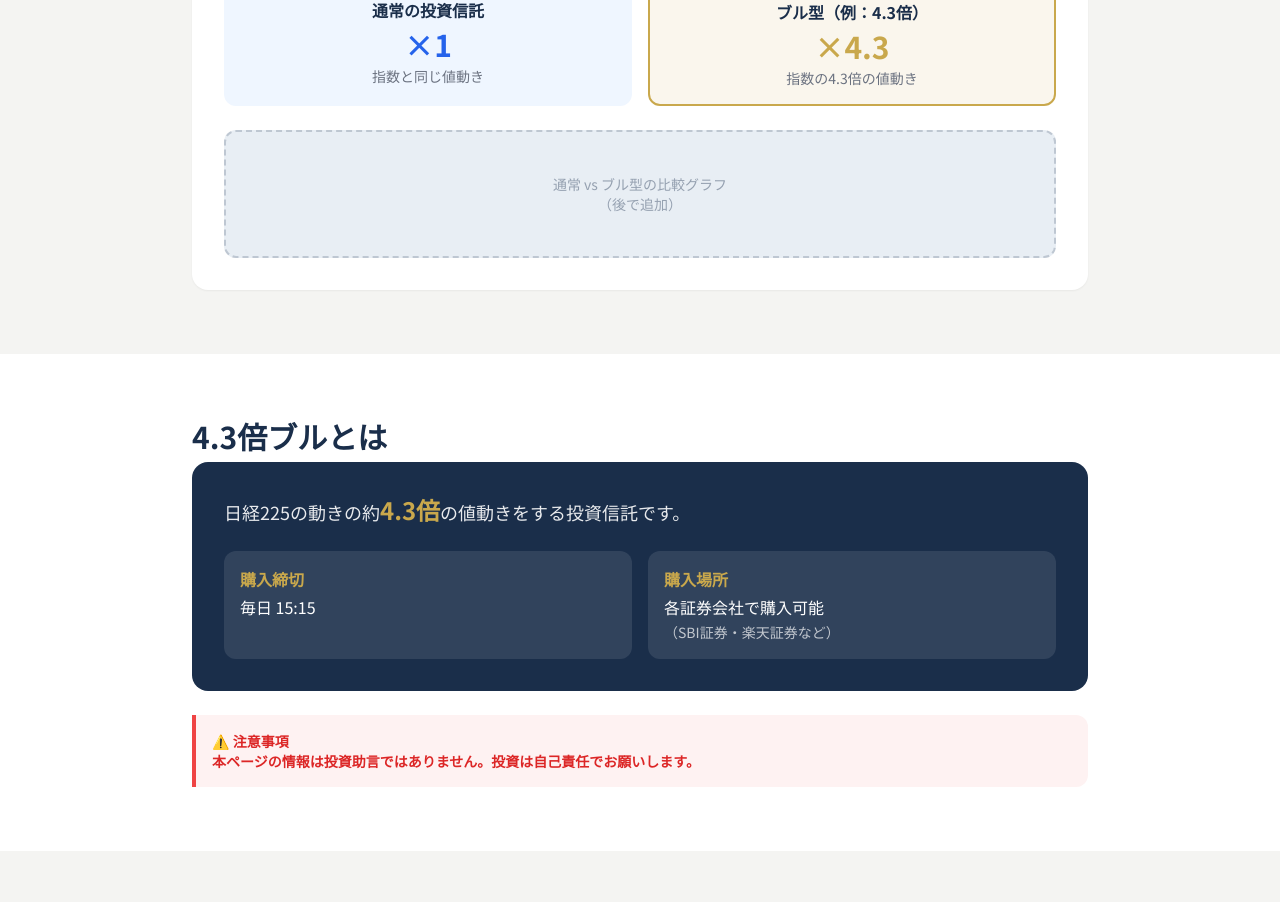
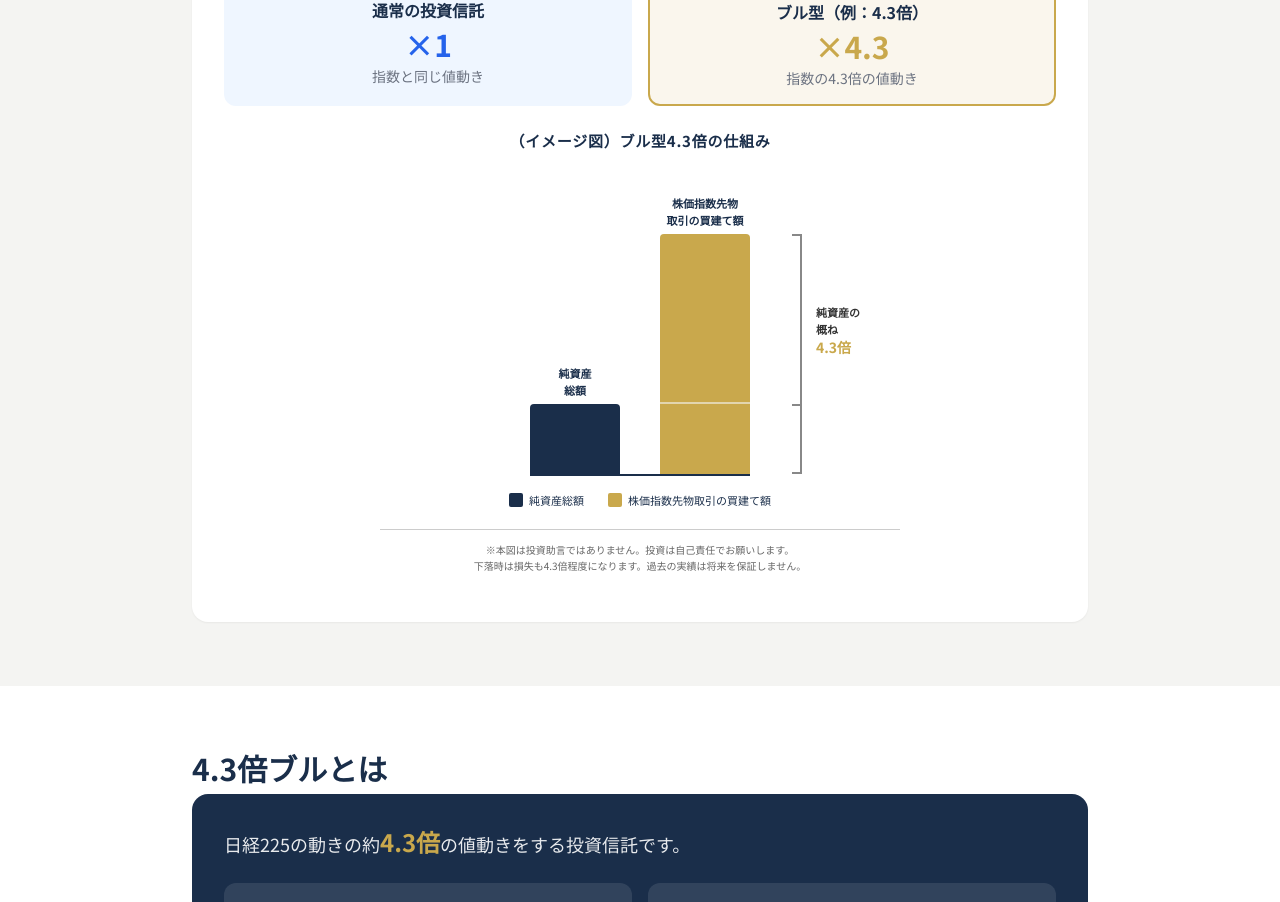
Before and after one commit to tanima3232-eng/bulltalk, a Next.js app: page /market in a window 1280 px wide. Shown: the part 2132-3034 px from the top of the page. Built offline with nearby package versions, Linux system fonts and the light colour scheme; no server answers.

Commit message:
feat: ブルファンドの図をM4セクションに追加（JSX変換済み）

```diff
--- a/app/market/page.tsx
+++ b/app/market/page.tsx
@@ -160,8 +160,61 @@ export default async function MarketPage() {
                   <p className="text-sm text-gray-500 mt-1">指数の4.3倍の値動き</p>
                 </div>
               </div>
-              <div className="bg-light-navy rounded-xl p-6 flex items-center justify-center min-h-32 border-2 border-dashed border-navy/20">
-                <p className="text-navy/40 text-sm text-center">通常 vs ブル型の比較グラフ<br />（後で追加）</p>
+              {/* ブルファンドの図 */}
+              <div className="my-4 w-full overflow-x-auto">
+                <div style={{maxWidth:"520px", margin:"0 auto", fontFamily:"'Hiragino Kaku Gothic Pro','Noto Sans JP',sans-serif"}}>
+                  <h4 style={{textAlign:"center", color:"#1A2E4A", fontSize:"15px", fontWeight:"bold", marginBottom:"24px", letterSpacing:"0.05em"}}>
+                    （イメージ図）ブル型4.3倍の仕組み
+                  </h4>
+                  <div style={{display:"flex", justifyContent:"center"}}>
+                    <div style={{position:"relative", height:"300px", display:"flex", alignItems:"flex-end", gap:"40px", paddingBottom:"2px"}}>
+                      {/* ベースライン */}
+                      <div style={{position:"absolute", bottom:"0", left:"0", right:"0", height:"2px", background:"#1A2E4A"}}></div>
+
+                      {/* 左バー：純資産総額 */}
+                      <div style={{display:"flex", flexDirection:"column", alignItems:"center", justifyContent:"flex-end", height:"100%"}}>
+                        <div style={{fontSize:"11px", color:"#1A2E4A", fontWeight:"bold", textAlign:"center", marginBottom:"6px", lineHeight:"1.5"}}>純資産<br />総額</div>
+                        <div style={{background:"#1A2E4A", width:"90px", height:"70px", borderRadius:"4px 4px 0 0"}}></div>
+                      </div>
+
+                      {/* 右バー：株価指数先物 + ブラケット */}
+                      <div style={{display:"flex", flexDirection:"column", alignItems:"center", justifyContent:"flex-end", height:"100%", position:"relative"}}>
+                        <div style={{fontSize:"11px", color:"#1A2E4A", fontWeight:"bold", textAlign:"center", marginBottom:"6px", lineHeight:"1.5"}}>株価指数先物<br />取引の買建て額</div>
+                        <div style={{background:"#C9A84C", width:"90px", height:"240px", borderRadius:"4px 4px 0 0", position:"relative"}}>
+                          <div style={{position:"absolute", bottom:"70px", left:"0", right:"0", height:"2px", background:"#F4F4F2", opacity:0.6}}></div>
+                        </div>
+                        {/* ブラケット */}
+                        <div style={{position:"absolute", right:"-52px", bottom:"0", height:"240px"}}>
+                          <div style={{position:"absolute", right:"0", top:"0", bottom:"0", width:"2px", background:"#888"}}></div>
+                          <div style={{position:"absolute", right:"0", top:"0", width:"10px", height:"2px", background:"#888"}}></div>
+                          <div style={{position:"absolute", right:"0", top:"170px", width:"10px", height:"2px", background:"#888"}}></div>
+                          <div style={{position:"absolute", right:"0", bottom:"0", width:"10px", height:"2px", background:"#888"}}></div>
+                          <div style={{position:"absolute", left:"14px", top:"70px", fontSize:"11px", color:"#333", fontWeight:"bold", lineHeight:"1.5", whiteSpace:"nowrap"}}>
+                            純資産の<br />概ね<br /><span style={{color:"#C9A84C", fontSize:"14px"}}>4.3倍</span>
+                          </div>
+                        </div>
+                      </div>
+                    </div>
+                  </div>
+
+                  {/* 凡例 */}
+                  <div style={{display:"flex", gap:"24px", justifyContent:"center", marginTop:"16px"}}>
+                    <div style={{display:"flex", alignItems:"center", gap:"6px", fontSize:"11px", color:"#1A2E4A"}}>
+                      <div style={{width:"14px", height:"14px", borderRadius:"2px", background:"#1A2E4A"}}></div>
+                      純資産総額
+                    </div>
+                    <div style={{display:"flex", alignItems:"center", gap:"6px", fontSize:"11px", color:"#1A2E4A"}}>
+                      <div style={{width:"14px", height:"14px", borderRadius:"2px", background:"#C9A84C"}}></div>
+                      株価指数先物取引の買建て額
+                    </div>
+                  </div>
+
+                  {/* 注記 */}
+                  <div style={{fontSize:"10px", color:"#666", textAlign:"center", marginTop:"20px", lineHeight:"1.6", borderTop:"1px solid #ccc", paddingTop:"12px"}}>
+                    ※本図は投資助言ではありません。投資は自己責任でお願いします。<br />
+                    下落時は損失も4.3倍程度になります。過去の実績は将来を保証しません。
+                  </div>
+                </div>
               </div>
             </div>
           </div>
```
